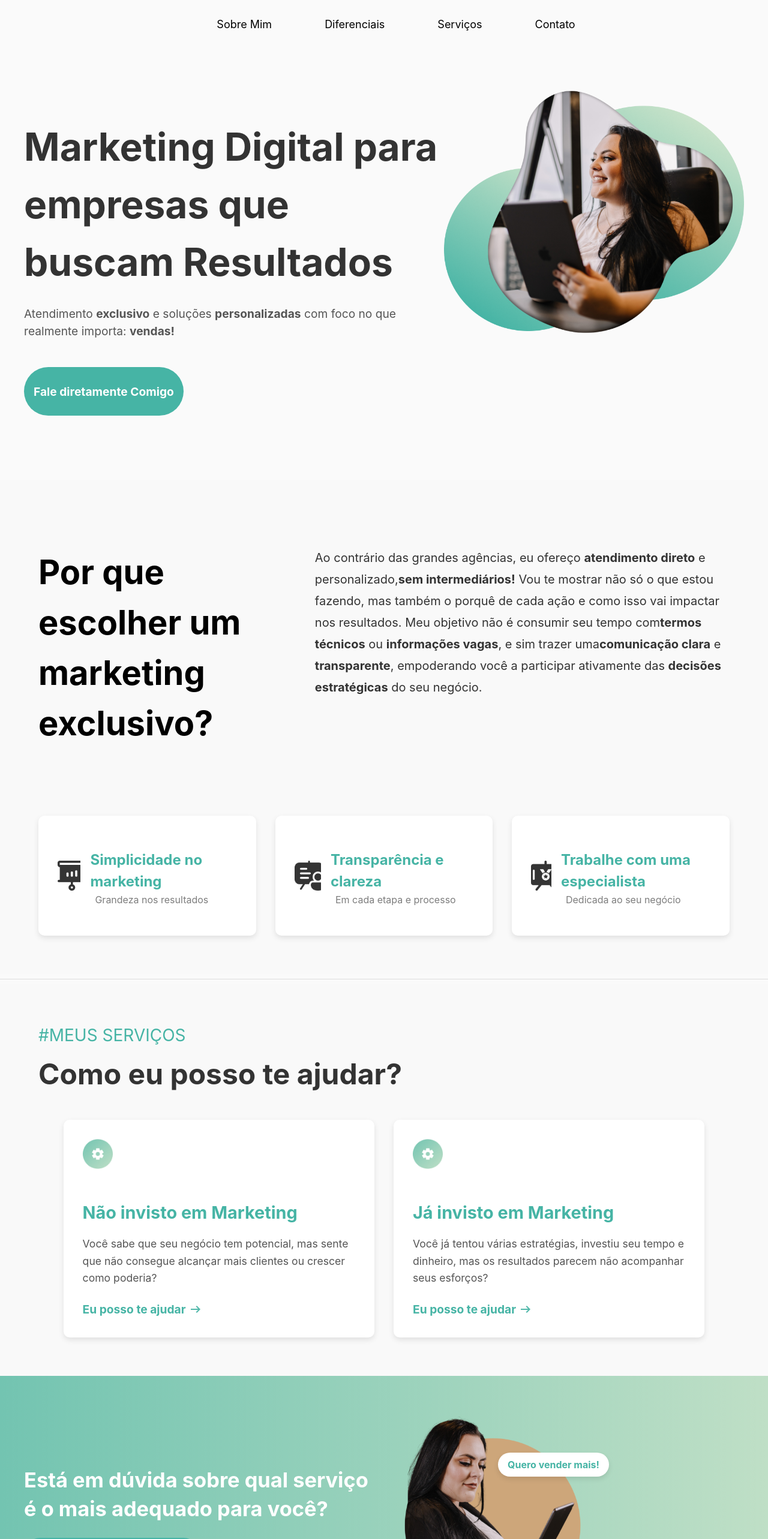
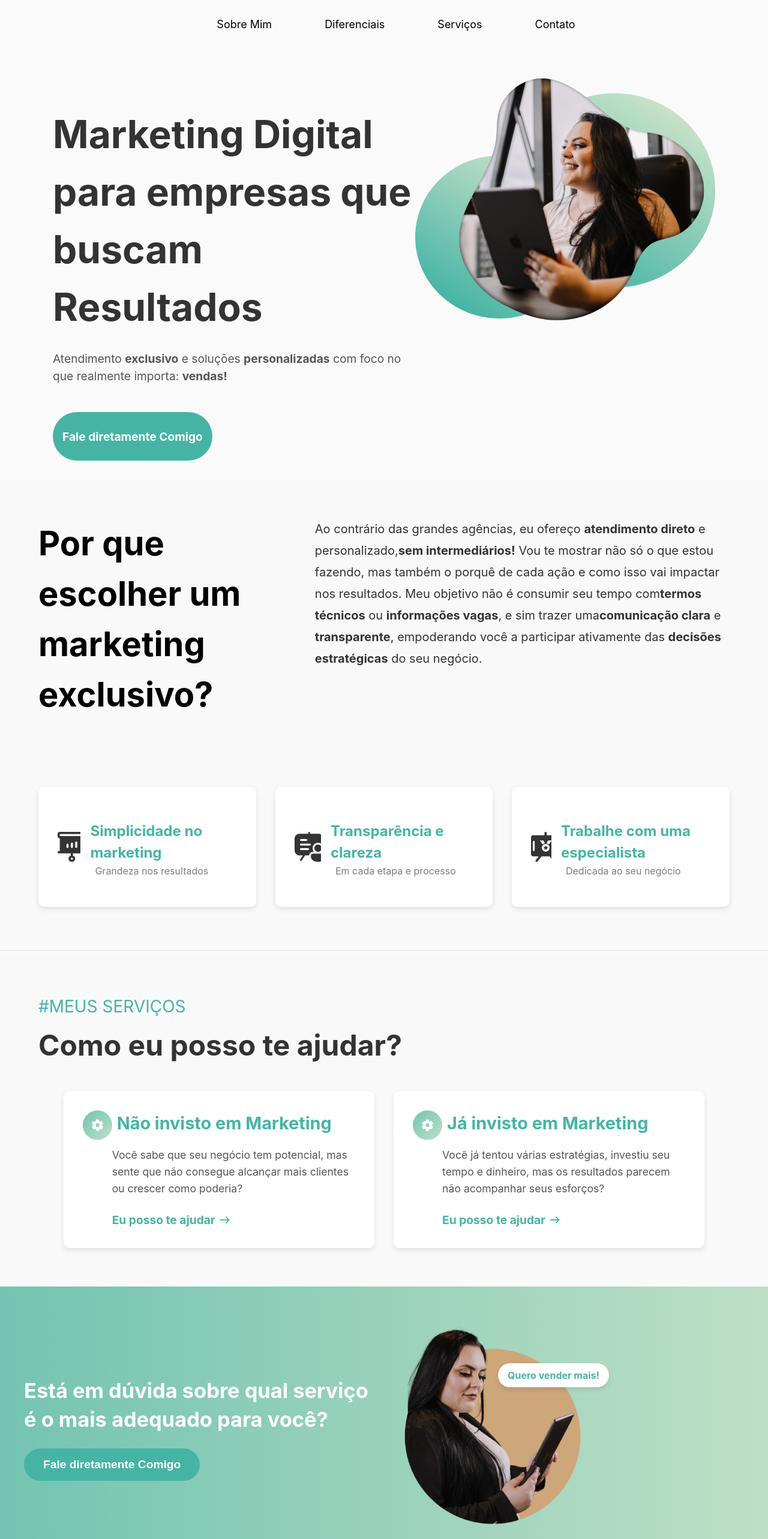
Before and after one commit to abcvinicius/freelancer-landingpage-01, a React (Vite) app: page / in a window 1280 px wide. Shown: the top 2566 px of the page at 60% size. Built offline with nearby package versions, Linux system fonts and the light colour scheme.

Commit message:
responsividade27

```diff
--- a/src/components/Services.tsx
+++ b/src/components/Services.tsx
@@ -5,7 +5,8 @@ import {
   ServiceBox,
   ServiceIcon,
   ServiceText,
-  ServiceLink
+  ServiceLink,
+  ServiceWarapper
 } from '../styles/ServicesStyles';
 
 export const Services = () => {
@@ -25,6 +26,7 @@ export const Services = () => {
           }
           style={{ cursor: 'pointer' }}
         >
+          <ServiceWarapper>
             <ServiceIcon src={IconSettings} alt="Não invisto em Marketing" />
             <ServiceText>
               <h3>Não invisto em Marketing</h3>
@@ -35,6 +37,7 @@ export const Services = () => {
                 Eu posso te ajudar <img src={IconArrow} alt="Seta para a direita" />
               </ServiceLink>
             </ServiceText>
+          </ServiceWarapper>
         </ServiceBox>
 
         <ServiceBox  onClick={() =>
@@ -46,6 +49,7 @@ export const Services = () => {
           }
           style={{ cursor: 'pointer' }}
         >
+          <ServiceWarapper>
             <ServiceIcon src={IconSettings} alt="Já invisto em Marketing" />
             <ServiceText>
               <h3>Já invisto em Marketing</h3>
@@ -56,6 +60,7 @@ export const Services = () => {
                 Eu posso te ajudar <img src={IconArrow} alt="Seta para a direita" />
               </ServiceLink>
             </ServiceText>
+          </ServiceWarapper>
         </ServiceBox>
       </div>
     </ServicesSection>
--- a/src/styles/DifferentialsStyles.ts
+++ b/src/styles/DifferentialsStyles.ts
@@ -8,7 +8,7 @@ export const DifferentialsSection = styled.section`
   background-color: #f9f9f9;
   height: auto;
   align-content: center;
-  padding-top: 5rem !important;
+  padding-top: 2rem !important;
 
 `;
 
--- a/src/styles/FooterStyles.ts
+++ b/src/styles/FooterStyles.ts
@@ -2,21 +2,24 @@ import styled from 'styled-components';
 
 export const FooterWrapper = styled.footer`
   background-color: #F8F6F2;
-  text-align: center;
-  height: 100vh;
-  align-content: end;
+  display: flex;
+  flex-direction: column;
+  min-height: 100vh;
 `;
+
 
 export const FooterContent = styled.div`
   display: flex;
   justify-content: space-between;
   align-items: center;
+  padding: 2rem;
   max-width: 1200px;
-  margin: 0 auto;
+  margin: auto; /* Centraliza verticalmente */
+  flex: 1; /* Faz com que o conteúdo ocupe o espaço restante */
+  text-align: center;
 
   @media (max-width: 768px) {
     flex-direction: column;
-    text-align: center;
   }
 `;
 
@@ -79,12 +82,11 @@ export const FooterButton = styled.button`
 `;
 
 export const CopyrightText = styled.p`
-  margin-top: 4rem;
-  margin-bottom: -1rem;
-  width: 100%;
   font-size: 0.9rem;
   color: #555;
   background-color: #46B4A5;
   padding: 1rem;
+  margin-bottom: 0rem !important;
   color: white;
+  text-align: center;
 `;
--- a/src/styles/HomeSectionStyles.ts
+++ b/src/styles/HomeSectionStyles.ts
@@ -11,8 +11,8 @@ export const HomeSectionWrapper = styled.section`
 
 export const HomeContainer = styled.section`
   padding: 2rem;
-  padding-left: 2.5rem;
-  padding-right: 2.5rem;
+  padding-left: 5.5rem;
+  padding-right: 5.5rem;
   display: flex;
   justify-content: space-between;
   margin: 0 auto;
--- a/src/styles/MarketingInformationSectionStyles.ts
+++ b/src/styles/MarketingInformationSectionStyles.ts
@@ -5,8 +5,12 @@ import IconGreen from '../assets/card-green-icon-marketing.png';
 
 export const InformationSectionWrapper = styled.section`
   background-color: #f9f9f9;
-  padding: 4rem;
-  margin-top: 12rem;
+  padding: 0rem;
+  margin-top: 5rem;
+
+  @media (max-width: 1024px) {
+    margin-top: 12rem;
+  }
 `;
 
 export const InformationContent = styled.div`
@@ -39,10 +43,12 @@ export const CardGrid = styled.div<{ isMobile: boolean }>`
   display: grid;
   grid-template-columns: repeat(4, 1fr);
   gap: 2rem;
+  padding: 2rem;
   justify-items: center;
   justify-content: center;
 
   @media (max-width: 1024px) {
+    padding: 2rem;
     grid-template-columns: repeat(2, 1fr); /* Exibir 2 colunas no tablet */
     gap: 2rem;
   }
--- a/src/styles/MarketingSectionStyles.ts
+++ b/src/styles/MarketingSectionStyles.ts
@@ -37,8 +37,6 @@ export const MarketingImage = styled.div`
 
     @media (max-width: 1024px) {
       margin-bottom: -12rem;
-      margin-left: auto;
-      margin-right: auto;
     }
   }
 
@@ -66,8 +64,7 @@ export const MarketingImage = styled.div`
     }
 
     @media (max-width: 1024px) {
-      margin-right: 2rem;
-      margin-left: -11.9rem;
+
     }
   }
 
--- a/src/styles/ServicesStyles.ts
+++ b/src/styles/ServicesStyles.ts
@@ -43,6 +43,9 @@ export const ServicesSection = styled.section`
     }
   }
 `;
+export const ServiceWarapper = styled.div`
+  display: flex;
+`;
 
 export const ServiceBox = styled.div`
   background-color: white;
@@ -72,9 +75,15 @@ export const ServiceIcon = styled.img`
 
 export const ServiceText = styled.div`
   h3 {
+    margin: 0 0.5rem !important;
     font-size: 1.8rem;
     margin-bottom: 0.5rem;
     color: #46B4A5;
+
+    @media (max-width: 670px) {
+      font-size: 1.5rem;
+
+    }
   }
 
   p {
```
Lines whose indentation alone changed are shown as unchanged.
